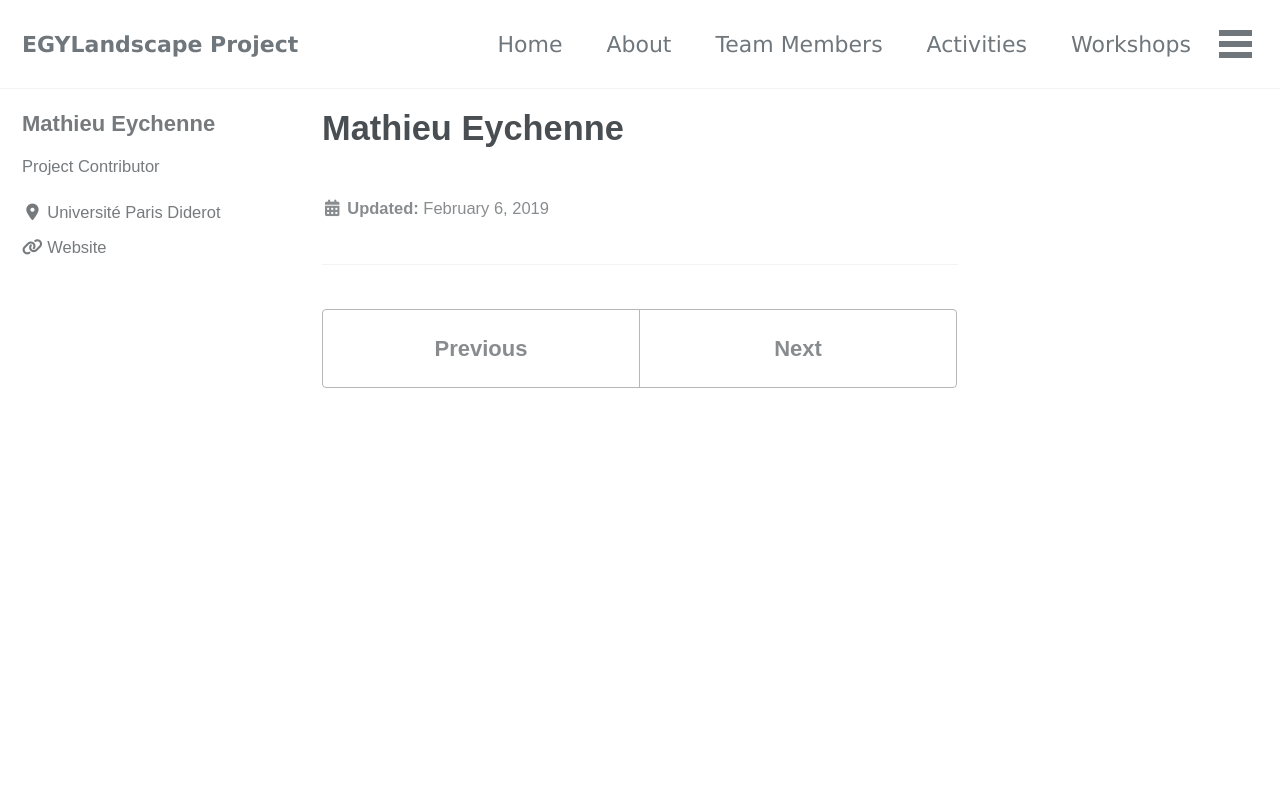
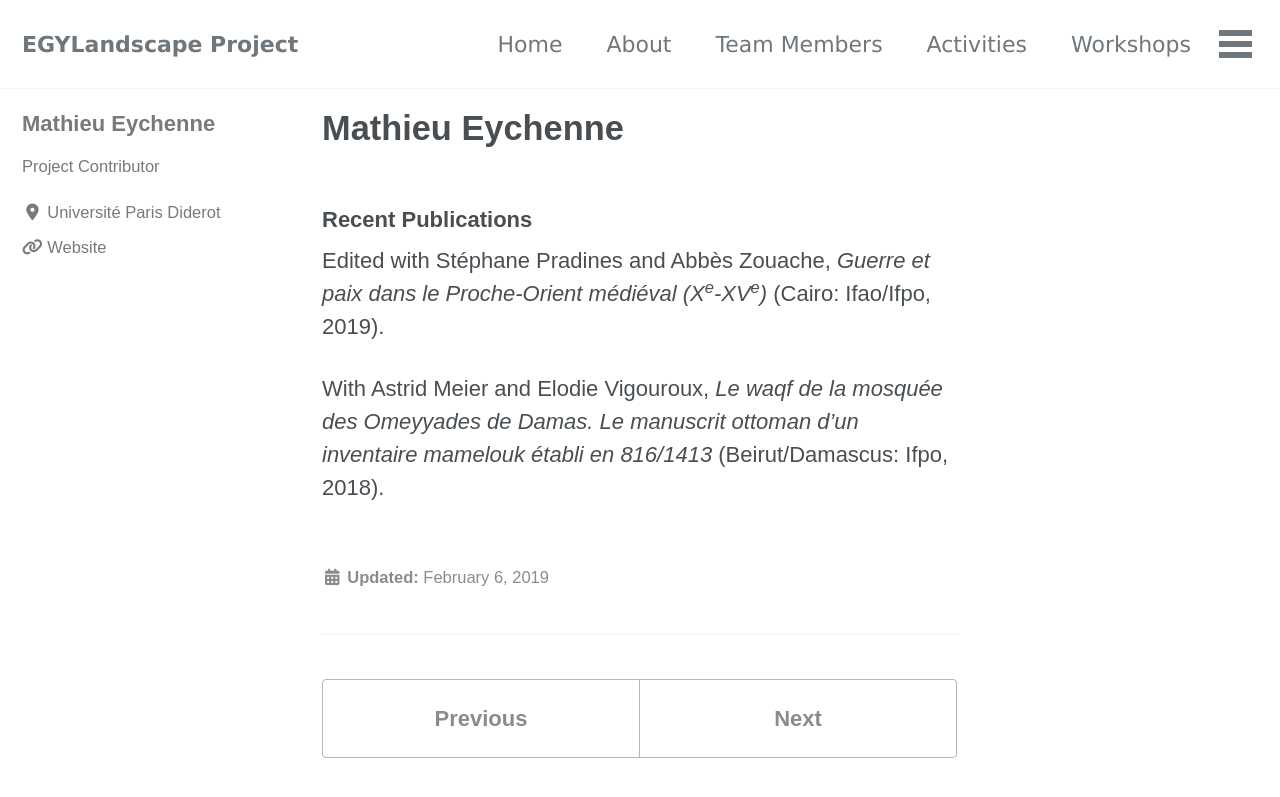
Before and after one commit to mhshaaban/egylandscapeproject.github.io, a Jekyll site: the page built from _members/MathieuEychenne.md, in a window 1280 px wide and 900 px high. Shown: the top 797 px of the window. Built offline with Jekyll 4.4.1, drawn with Linux system fonts in a browser that asks for light colours; cached includes are drawn as plain includes; nearby versions of some CDN libraries; some web fonts are replaced.

Commit message:
Update MathieuEychenne.md

```diff
--- a/_members/MathieuEychenne.md
+++ b/_members/MathieuEychenne.md
@@ -8,3 +8,9 @@ toc: false
 toc_sticky: false
 layout: single
 ---
+
+### Recent Publications
+
+Edited with Stéphane Pradines and Abbès Zouache, *Guerre et paix dans le Proche-Orient médiéval (X<sup>e</sup>-XV<sup>e</sup>)* (Cairo: Ifao/Ifpo, 2019).
+
+With Astrid Meier and Elodie Vigouroux, *Le waqf de la mosquée des Omeyyades de Damas. Le manuscrit ottoman d'un inventaire mamelouk établi en 816/1413* (Beirut/Damascus: Ifpo, 2018).
```
